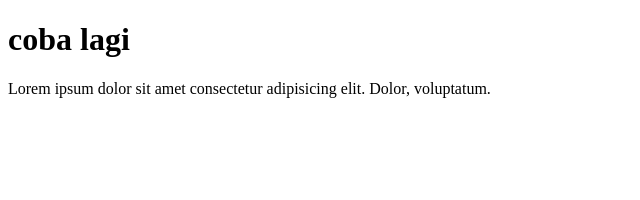
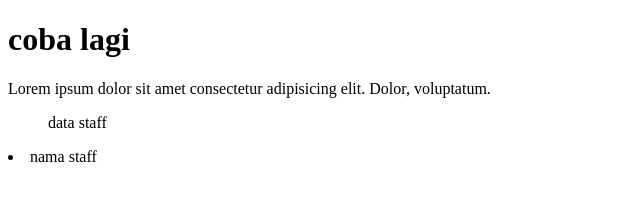
Before and after one commit to IGedePutuSuryaGunawan/Coba-lagi, a plain HTML site: page index.html in a window 1280 px wide. Shown: the whole page, without its empty margins (0-640 px from the left). Drawn offline with Linux system fonts and the light colour scheme.

Commit message:
menambahkan ul dan li pada index

```diff
--- a/index.html
+++ b/index.html
@@ -9,5 +9,7 @@
 <body>
     <h1>coba lagi</h1>
     <p>Lorem ipsum dolor sit amet consectetur adipisicing elit. Dolor, voluptatum.</p>
+    <ul>data staff</ul>
+        <li>nama staff</li>
 </body>
 </html>
```
